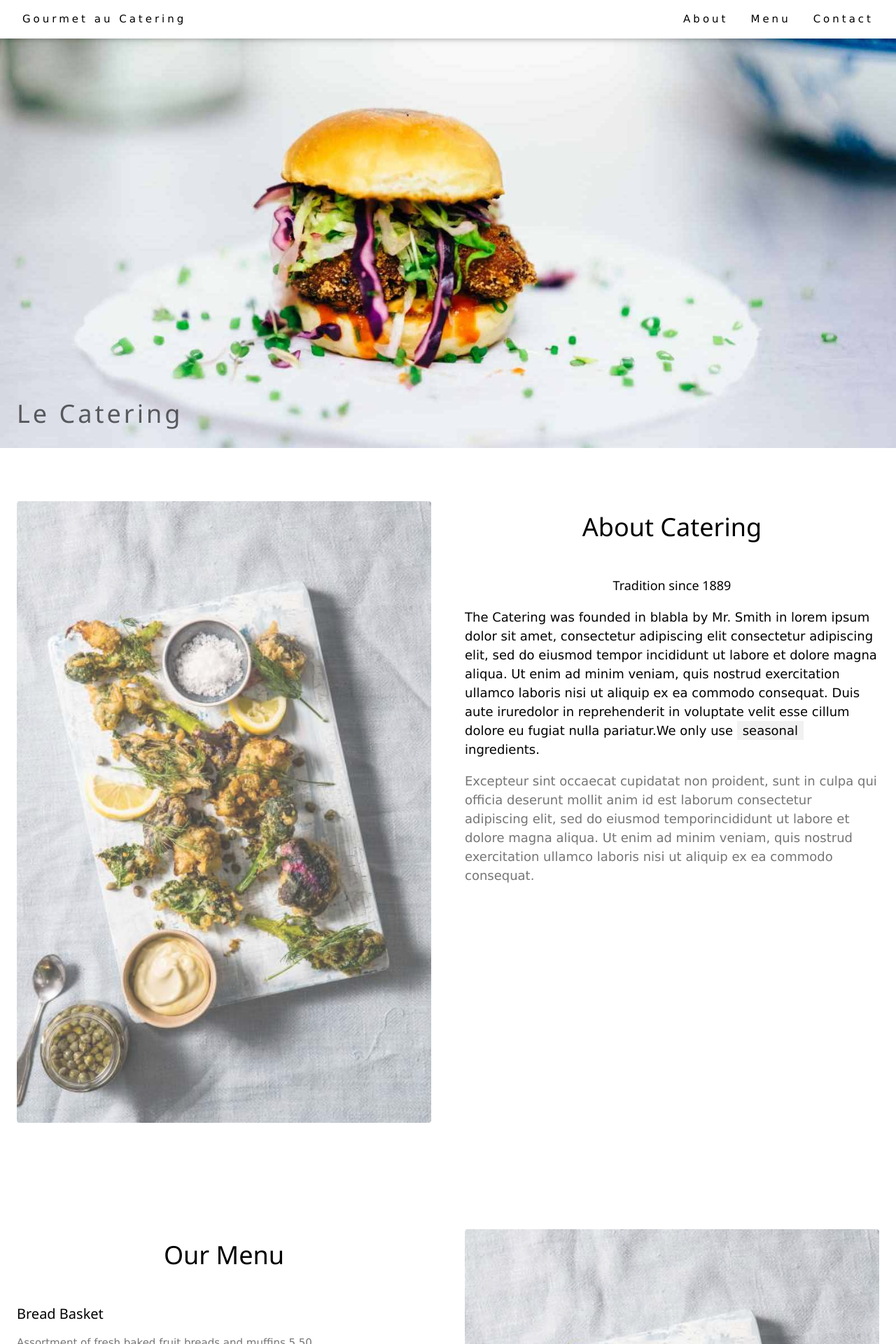
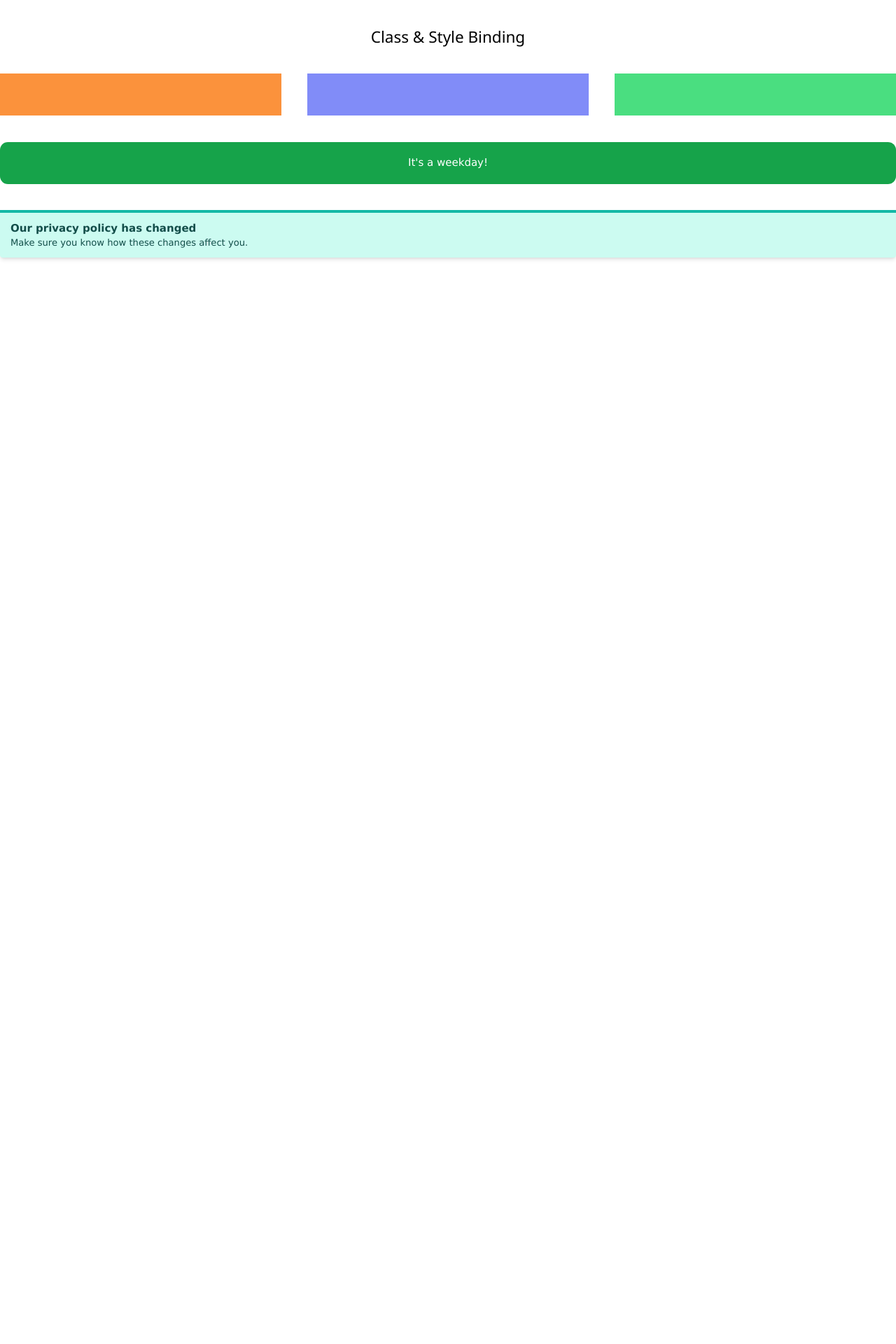
Before and after one commit to Ashik384/vue-play, a Vue app: page / in a window 1280 px wide. Shown: the top 1920 px of the page at 70% size. After the commit the page ends 800 px from the top, so only its background shows below. Built offline with nearby package versions, Linux system fonts and the light colour scheme.

Commit message:
classBinding

```diff
--- a/index.html
+++ b/index.html
@@ -10,5 +10,6 @@
   <body>
     <div id="app"></div>
     <script type="module" src="/src/main.js"></script>
+    <script src="https://cdn.tailwindcss.com"></script>
   </body>
 </html>
--- a/src/App.vue
+++ b/src/App.vue
@@ -3,19 +3,23 @@ import navBar from './components/navBar.vue';
 import headerSection from './components/headerSection.vue'
 import AboutSection from './components/aboutSection.vue';
 import ManuSection from './components/manuSection.vue';
+import classBind from './components/test/classBind.vue';
 </script>
 
 <template>
   <!-- NavBar Section -->
-  <navBar/>
+  <!-- <navBar/> -->
   <!-- Header Section -->
-  <headerSection/>
+  <!-- <headerSection/> -->
 
   <!-- About Section -->
-  <AboutSection/>
+  <!-- <AboutSection/> -->
 
   <!-- Menu Section -->
-  <ManuSection/>
+  <!-- <ManuSection/> -->
+
+  <!-- Class Buidng Template  -->
+  <classBind/>
 
 </template>
 
--- a/src/components/manuSection.vue
+++ b/src/components/manuSection.vue
@@ -1,27 +1,39 @@
 <script setup>
 const menuimage = "/src/assets/img/tablesetting.jpg";
 const menuTitle = "Our Menu";
+const topSell = "color: #ffc0cb";
+const topSellWeight = "font-weight: 700";
 
 const foodMenu = [
   {
+    id: 1,
     name: "Bread Basket",
     details: "Assortment of fresh baked fruit breads and muffins 5.50",
+    topSell: true
   },
   {
+    id: 2,
     name: "Honey Almond Granola with Fruits",
     details: "Assortment of fresh baked fruit breads and muffins 5.50",
+    topSell: false
   },
   {
+    id: 3,
     name: "Belgian Waffle",
     details: "Vanilla flavored batter with malted flour 7.50",
+    topSell: false
   },
   {
+    id: 4,
     name: "Scrambled eggs",
     details: "Scrambled eggs, roasted red pepper and garlic, with green onions 7.50",
+    topSell: false
   },
   {
+    id: 5,
     name: "Blueberry Pancakes",
     details: "With syrup, butter and lots of berries 8.50",
+    topSell: true
   },
 ];
 
@@ -30,17 +42,14 @@ const foodMenu = [
 <template>
   <div class="w3-row w3-padding-64" id="menu">
     <div class="w3-col l6 w3-padding-large">
-
-      <h1 class="w3-center">{{ menuTitle }}</h1>
+      <h1 class="w3-center" :class="topSell">{{ menuTitle }}</h1>
       <br />
 
-      <span v-for="item in foodMenu" :key="item.name">
-        <h4>{{ item.name }}</h4>
+      <span v-for="item in foodMenu" :key="item.id">
+        <h4 :style="true == item.topSell ? [topSell, topSellWeight] : '' " >{{ item.name }}</h4>
         <p class="w3-text-grey">{{ item.details }}</p>
         <br />
       </span>
-
-
 
     </div>
 
@@ -55,4 +64,5 @@ const foodMenu = [
   </div>
 </template>
 
-<style scoped></style>
+<style scoped>
+</style>
--- /dev/null
+++ b/src/components/test/classBind.vue
@@ -0,0 +1,53 @@
+<script setup>
+const BgOrange = "bg-orange-400"
+const BgIndigo = "bg-indigo-400"
+const BgGreen = "bg-green-400"
+
+const weekday = false
+
+const colors = {
+  bgColor: 'bg-teal-100',
+  borderColor: 'border-teal-500',
+  textColor: 'text-teal-900'
+}
+
+const messageType = "dd"
+
+if( "error" == messageType){
+  colors.bgColor = 'bg-red-100',
+  colors.borderColor = 'border-red-500',
+  colors.textColor = 'text-red-900'
+}
+
+if( "warning" == messageType){
+  colors.bgColor = 'bg-orange-100',
+  colors.borderColor = 'border-orange-500',
+  colors.textColor = 'text-orange-900'
+}
+</script>
+
+<template>
+  <section class="container mx-auto">
+    <h1 class="text-center text-2xl py-10">Class & Style Binding</h1>
+    <section class="flex space-x-10">
+      <div class="w-1/3 h-16" :class="BgOrange"></div>
+      <div class="w-1/3 h-16" :class="BgIndigo"></div>
+      <div class="w-1/3 h-16" :class="BgGreen"></div>
+    </section>
+
+    <section class="mt-10">
+      <div class="rounded-xl h-16 flex items-center justify-center text-white" :class=" [true == weekday ? 'bg-red-600' : 'bg-green-600', true == weekday ? 'text-2xl' : 'bg-green-600'] ">
+        It's a weekday!
+      </div>
+    </section>
+
+    <section class="mt-10">
+      <div class="border-t-4 rounded-b px-4 py-3 shadow-md" :class=" [colors.bgColor, colors.borderColor, colors.textColor] " role="alert">
+        <p class="font-bold">Our privacy policy has changed</p>
+        <p class="text-sm">Make sure you know how these changes affect you.</p>
+      </div>
+    </section>
+  </section>
+</template>
+
+<style scoped></style>
```
Also changed, not shown: src/components/navBar.vue (line endings or trailing spaces), 1 other file (tests, documents, lock files or other folders).
